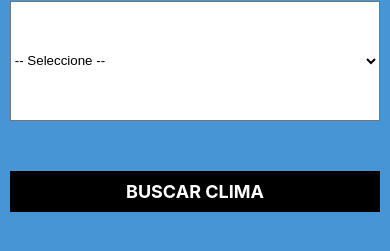
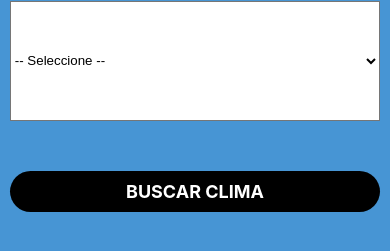
Before and after one commit to argi47/clima-react-native, a React Native app: screen / in a window 390 px wide. Shown: the part 351-602 px from the top of the page. Built offline with nearby package versions, Linux system fonts and the light colour scheme.

Commit message:
funcionamiento formulario

```diff
--- a/App.tsx
+++ b/App.tsx
@@ -1,4 +1,4 @@
-import React from 'react'
+import React, { useState } from 'react'
 import {
   View,
   TouchableWithoutFeedback,
@@ -8,6 +8,10 @@ import { classes } from './AppClasses'
 import Formulario from './src/components/Formulario/Formulario.tsx'
 
 const App = () => {
+  const [busqueda, setBusqueda] = useState({
+    ciudad: '',
+    pais: ''
+  })
 
   return (
     <>
@@ -16,7 +20,10 @@ const App = () => {
       >
         <View style={classes.app}>
           <View style={classes.contenido}>
-            <Formulario />
+            <Formulario
+              busqueda={busqueda}
+              setBusqueda={setBusqueda}
+            />
           </View>
         </View>
       </TouchableWithoutFeedback>
--- a/src/components/Formulario/Formulario.ts
+++ b/src/components/Formulario/Formulario.ts
@@ -17,7 +17,8 @@ export const classes = StyleSheet.create({
     marginTop: 50,
     backgroundColor: '#000',
     padding: 10,
-    justifyContent: 'center'
+    justifyContent: 'center',
+    borderRadius: 100
   },
   textoBuscar: {
     color: '#FFF',
--- a/src/components/Formulario/Formulario.tsx
+++ b/src/components/Formulario/Formulario.tsx
@@ -1,20 +1,63 @@
-import React from 'react'
+import React, { useState } from 'react'
 import {
   View,
   TextInput,
   Pressable,
-  Text
+  Text,
+  Animated,
+  Alert
 } from 'react-native'
 import { classes } from './Formulario'
 import { Picker } from '@react-native-picker/picker'
 
-const Formulario = () => {
+const Formulario = (props: any) => {
+  const { busqueda, setBusqueda } = props
+  const { pais, ciudad } = busqueda
+
+  const [animacionBoton] = useState(new Animated.Value(1))
+
+  const estiloAnimacion = {
+    transform: [{ scale: animacionBoton }]
+  }
+
+  const animacionEntrada = () => {
+    Animated.spring(animacionBoton, {
+      toValue: .75,
+      useNativeDriver: true
+    }).start()
+  }
+
+  const animacionSalida = () => {
+    Animated.spring(animacionBoton, {
+      toValue: 1,
+      useNativeDriver: true,
+      friction: 4,
+      tension: 30
+    }).start()
+  }
+
+  const consultarClima = () => {
+    if (pais.trim() === '' || ciudad.trim() === '') {
+      mostrarAlerta()
+      return
+    }
+  }
+
+  const mostrarAlerta = () => {
+    Alert.alert(
+      'Error',
+      'Agrega una ciudad y un país para la búsqueda',
+      [{ text: 'Entendido' }]
+    )
+  }
 
   return (
     <>
       <View>
         <View>
           <TextInput
+            value={ciudad}
+            onChangeText={(ciudad) => setBusqueda({ ...busqueda, ciudad })}
             style={classes.input}
             placeholder='Ciudad'
             placeholderTextColor='#666'
@@ -22,6 +65,8 @@ const Formulario = () => {
         </View>
         <View>
           <Picker
+            selectedValue={pais}
+            onValueChange={(pais) => setBusqueda({ ...busqueda, pais })}
             style={classes.picker}
           >
             <Picker.Item label='-- Seleccione --' value='' />
@@ -34,10 +79,14 @@ const Formulario = () => {
             <Picker.Item label='Perú' value='PE' />
           </Picker>
         </View>
-        <Pressable>
-          <View style={classes.btnBuscar}>
+        <Pressable
+          onPressIn={() => animacionEntrada()}
+          onPressOut={() => animacionSalida()}
+          onPress={() => consultarClima()}
+        >
+          <Animated.View style={[classes.btnBuscar, estiloAnimacion]}>
             <Text style={classes.textoBuscar}>Buscar Clima</Text>
-          </View>
+          </Animated.View>
         </Pressable>
       </View>
     </>
```
